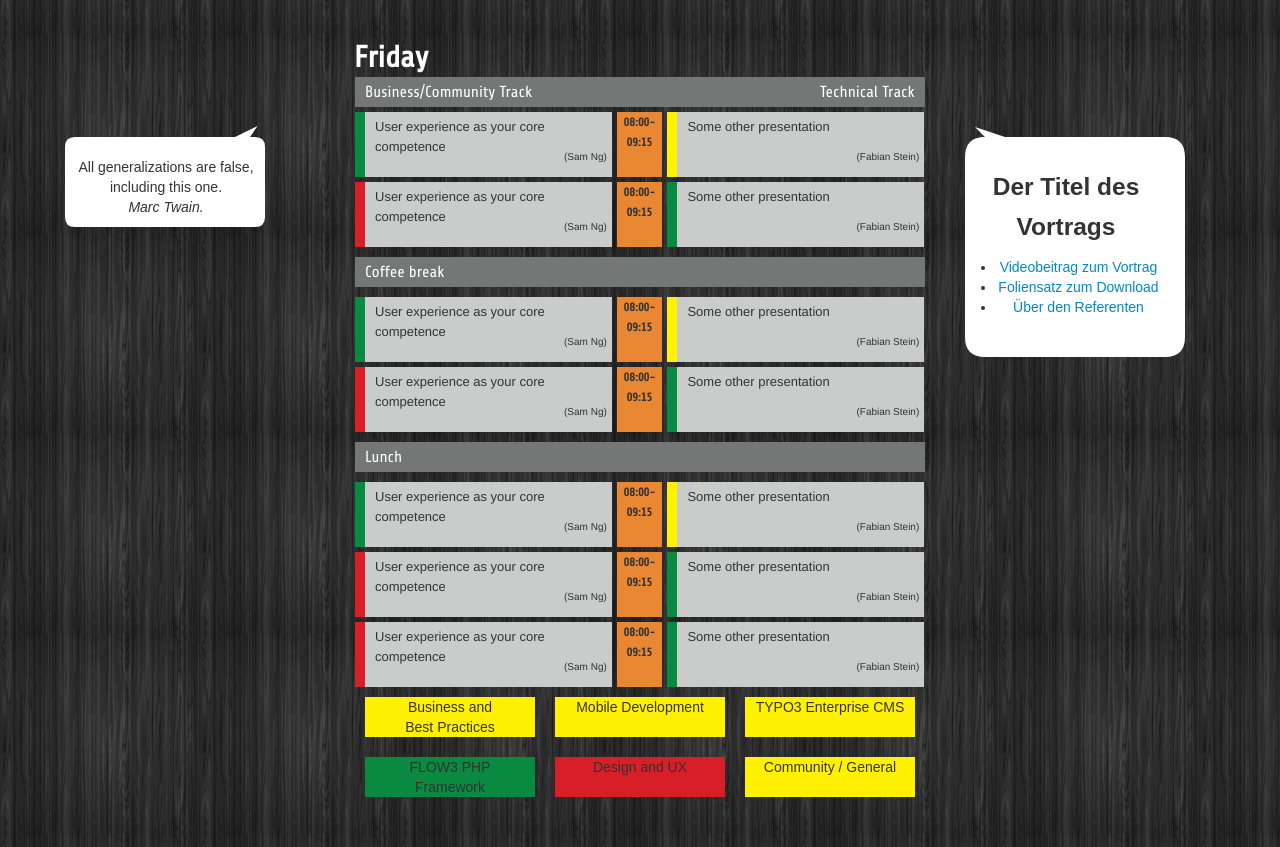
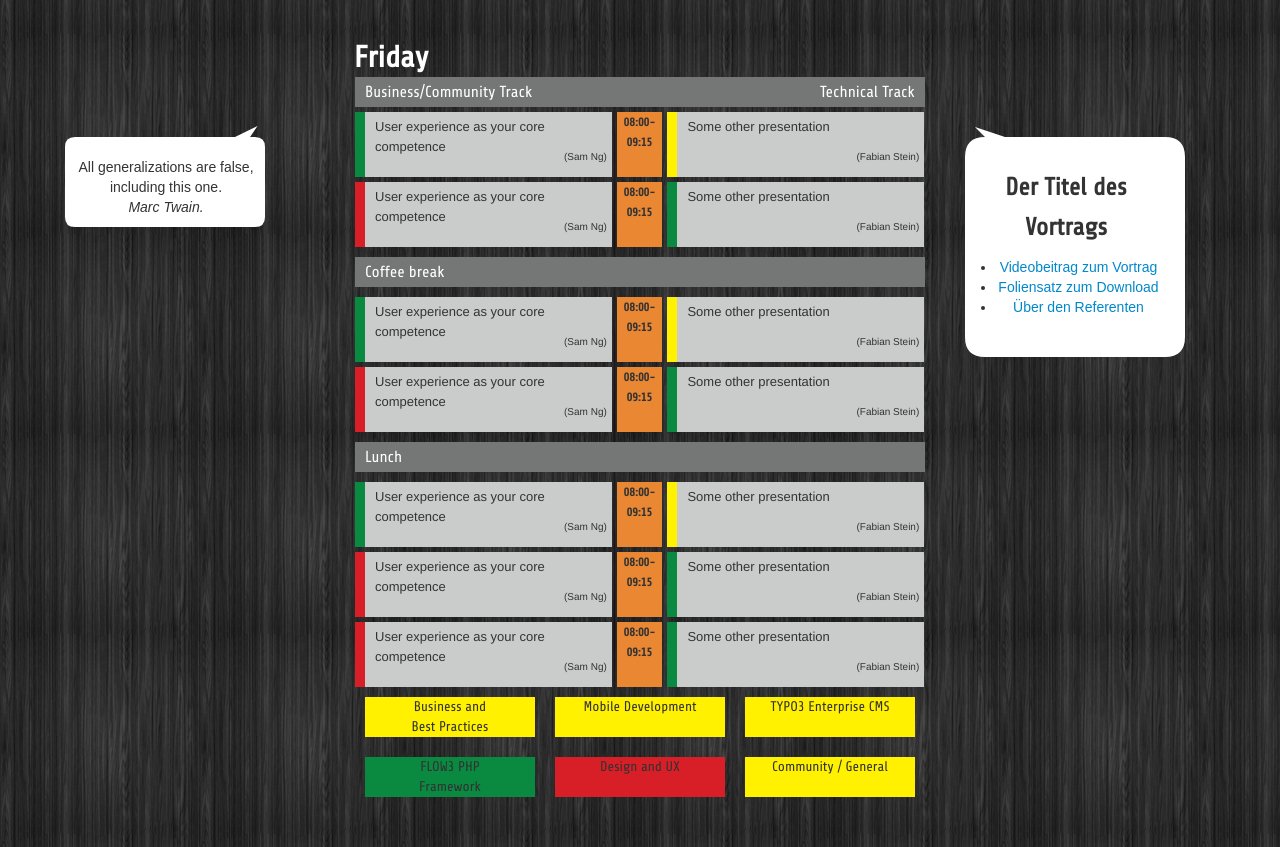
Before and after one commit to MultimediaOn10/t3con, a PHP site: page /oneuri/Theme_Entwurf/index.html in a window 1280 px wide. Shown: the part 163-1010 px from the top of the page. Run offline with PHP 8.4, Linux system fonts and the light colour scheme; some libraries are stand-ins or nearby versions; some web fonts are replaced.

Commit message:
Font Legend

```diff
--- a/Theme_Entwurf/css/font.css
+++ b/Theme_Entwurf/css/font.css
@@ -40,3 +40,9 @@
 .heading-text{
 	font-size: 16px;
 }
+.span7{
+	font-family: Share;
+}
+.bubbletext h3{
+	font-family: Share;
+}
```
